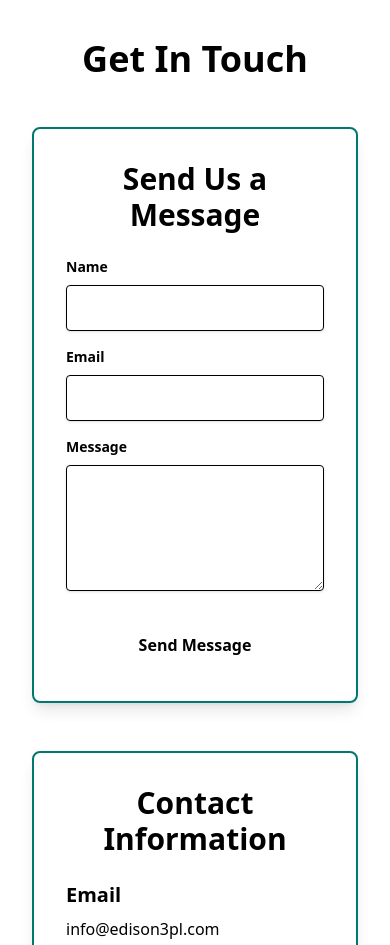
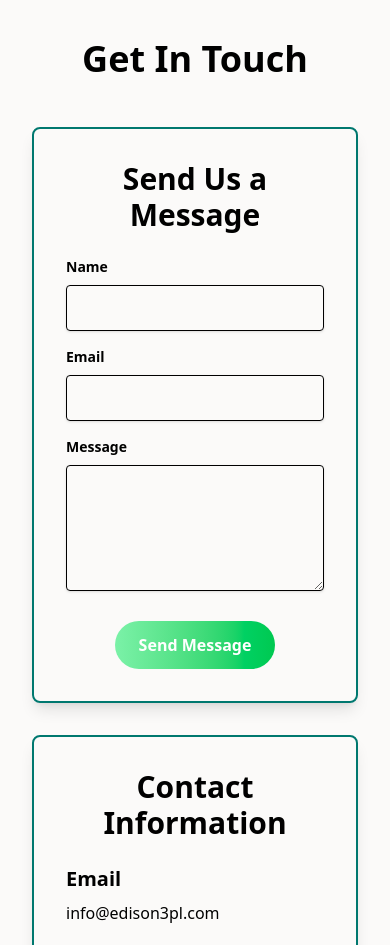
Before and after one commit to khaffulfillment-hub/KHAF-FULFILLMENT, a React (Vite) app: page / in a window 390 px wide. Shown: the part 3860-4805 px from the top of the page. Built offline with nearby package versions, Linux system fonts and the light colour scheme.

Commit message:
feat: Update button styling in ContactForm and related components

```diff
--- a/src/components/Contact.jsx
+++ b/src/components/Contact.jsx
@@ -4,10 +4,10 @@ import ContactInfo from './ContactInfo';
 
 function Contact() {
   return (
-    <section id="contact" className="bg-charcoal text-cream py-16 px-8 pt-24">
+    <section id="contact" className="bg-[hsl(var(--background))] text-cream py-16 px-8 pt-24">
       <div className="max-w-6xl mx-auto">
         <h2 className="text-4xl font-bold text-center mb-12 text-neon-green">Get In Touch</h2>
-        <div className="grid grid-cols-1 lg:grid-cols-2 gap-12">
+        <div className="grid grid-cols-1 md:grid-cols-2 gap-8 md:gap-12">
           <ContactForm />
           <ContactInfo />
         </div>
--- a/src/components/ContactForm.jsx
+++ b/src/components/ContactForm.jsx
@@ -68,14 +68,23 @@ function ContactForm() {
         <button
           type="submit"
           disabled={isSubmitting}
-          className={`bg-neon-green text-charcoal font-bold py-3 px-8 rounded-lg focus:outline-none focus:shadow-outline transition duration-300 ease-in-out
-            ${isSubmitting ? 'opacity-50 cursor-not-allowed' : 'hover:bg-opacity-80'}`}
+          className="
+              px-6 py-3 font-semibold rounded-full
+              bg-gradient-to-r from-green-300 to-green-500 text-white
+              transition-all duration-300 ease-in-out
+              hover:bg-gradient-to-r hover:from-green-300 hover:to-green-500 hover:text-white
+              hover:scale-105 hover:shadow-lg"
         >
           {isSubmitting ? 'Sending...' : 'Send Message'}
         </button>
       </div>
       {submitSuccess && (
-        <div className="mt-4 text-center text-green-400">
+        <div className="
+              px-6 py-3 font-semibold rounded-full
+              bg-gradient-to-r from-green-300 to-green-500 text-white
+              transition-all duration-300 ease-in-out
+              hover:bg-gradient-to-r hover:from-green-300 hover:to-green-500 hover:text-white
+              hover:scale-105 hover:shadow-lg">
           Message Sent!
         </div>
       )}
--- a/src/components/Header.jsx
+++ b/src/components/Header.jsx
@@ -56,7 +56,7 @@ function Header({ onOpenPopup }) {
 
         {/* Desktop Navigation with Animation */}
         <nav
-          className="hidden md:flex items-center lg:ml-[200px] gap-4"
+          className="hidden md:flex items-center ml-auto gap-4"
           onMouseLeave={() => setHoveredItem(null)}
         >
           <NavigationMenu>
@@ -114,8 +114,8 @@ function Header({ onOpenPopup }) {
           </Button>
         </div>
 
-        {/* Mobile Menu Button */}
-        <div className="md:hidden flex items-center">
+          {/* Mobile Menu Button */}
+        <div className="lg:hidden flex items-center">
           <button
             onClick={toggleMobileMenu}
             className="text-foreground focus:outline-none"
@@ -127,7 +127,7 @@ function Header({ onOpenPopup }) {
 
         {/* Mobile Menu Content */}
         {isMobileMenuOpen && (
-          <div className="md:hidden absolute top-full left-0 right-0 bg-green-50 shadow-md py-4 px-8">
+          <div className="lg:hidden absolute top-full left-0 right-0 bg-green-50 shadow-md py-4 px-8">
             <nav className="flex flex-col space-y-4">
               <NavigationMenu> {/* Added NavigationMenu wrapper */}
                 <NavigationMenuList className="flex flex-col items-start gap-4">
--- a/src/components/Industries.jsx
+++ b/src/components/Industries.jsx
@@ -71,7 +71,7 @@ function Industries() {
   };
 
   return (
-    <section id="industries" className="bg-charcoal text-cream py-16 px-8 pt-24"> {/* Added px-8 for consistency */}
+    <section id="industries" className="bg-[hsl(var(--background))] text-cream py-16 px-8 pt-24"> {/* Added px-8 for consistency */}
       <div className="max-w-7xl mx-auto">
         <h2 className="text-4xl font-bold text-center mb-12 text-neon-green">Industries We Serve</h2>
 
--- a/src/components/Pricing.jsx
+++ b/src/components/Pricing.jsx
@@ -48,13 +48,13 @@ export default function Pricing() {
         EDISON 3PL BY AMAZON
       </Typography>
 
-      <div className="flex flex-col md:flex-row justify-center gap-10 max-w-7xl mx-auto mb-16">
+      <div className="grid grid-cols-1 md:grid-cols-2 lg:grid-cols-3 gap-10 max-w-7xl mx-auto mb-16 justify-items-center">
         {tiers.map((tier) => (
           <Card
             key={tier.scale}
             shadow={true}
             color="white"
-            className="w-full max-w-sm rounded-3xl bg-white hover:scale-105 transition-transform duration-300 ease-in-out shadow-md hover:shadow-lg hover:shadow-green-400/40 cursor-pointer"
+            className="w-full rounded-3xl bg-white hover:scale-105 transition-transform duration-300 ease-in-out shadow-md hover:shadow-lg hover:shadow-green-400/40 cursor-pointer"
           >
             <CardHeader
               variant="gradient"
```
